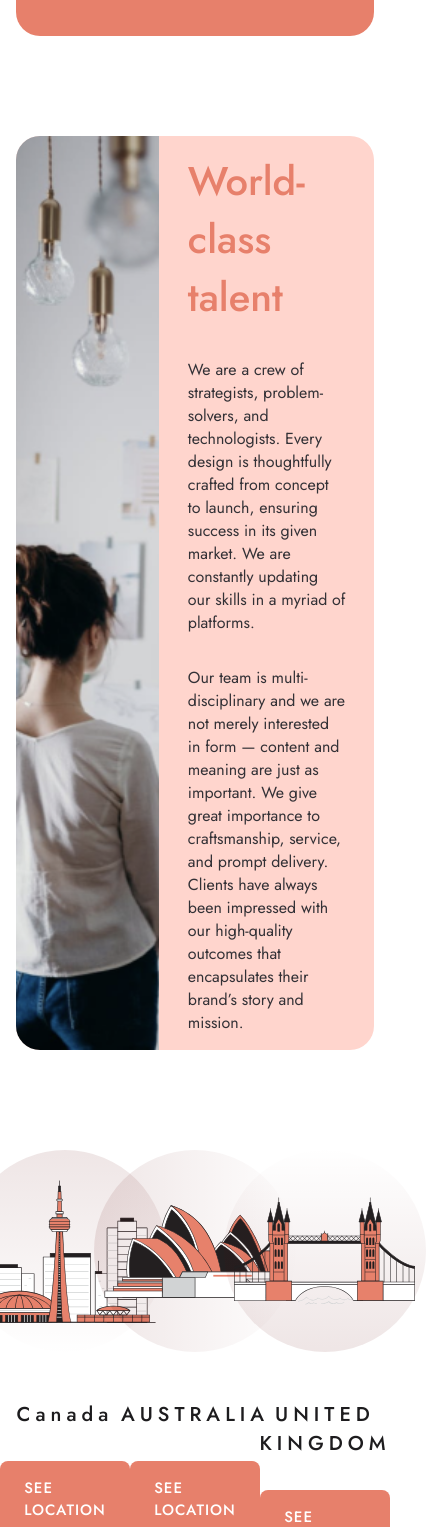
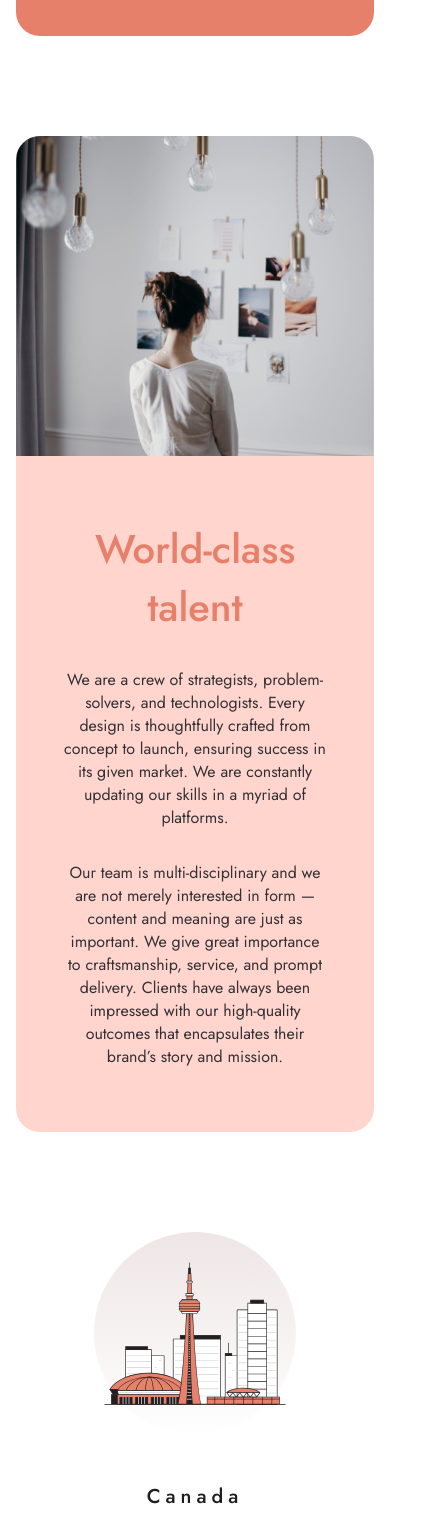
Before and after one commit to DanyloOhurtsov/Designo, a React (Create React App) app: page /our-company in a window 390 px wide. Shown: the part 880-2407 px from the top of the page, 426 px wide, since content can reach past the window. Built offline with nearby package versions, Linux system fonts and the light colour scheme; the HTML template or start-up script is replaced by a standard one.

Commit message:
OurCompanyPage | Tablet adaptation
Changes:
- add adaptation for tablet viewport
- add content for OurCompanyPage

```diff
--- a/src/content/images/allImages.js
+++ b/src/content/images/allImages.js
@@ -6,6 +6,7 @@ import home_Img3 from "../images/homePage/icon-Img3.png";
 // OUR COMPANY PAGE
 import bg_Img1 from "../images/ourCompanyPage/bg-ourCompany1.png";
 import bg_Img2 from "../images/ourCompanyPage/bg-ourCompany2.png";
+import bg_Img3 from "../images/ourCompanyPage/bg-ourCompany3.png";
 import our_img1 from "../images/ourCompanyPage/our-img1.svg";
 import our_img2 from "../images/ourCompanyPage/our-img2.svg";
 import our_img3 from "../images/ourCompanyPage/our-img3.svg";
@@ -36,6 +37,7 @@ export const allImages = {
     ourCompanyImages: {
         bg_Img1,
         bg_Img2,
+        bg_Img3,
         our_img1,
         our_img2,
         our_img3,
--- a/src/pages/OurCompanyPage/OurCompanyPage.jsx
+++ b/src/pages/OurCompanyPage/OurCompanyPage.jsx
@@ -81,6 +81,27 @@ export const OurCompanyPage = () => {
                     </NavLink>
                 </div>
             </div>
+            <div className={styles.realdealSection}>
+                <div className={styles.textSection}>
+                    <h2 className={styles.title2}>The real deal</h2>
+                    <p className={styles.mainText}>
+                        As strategic partners in our clients’ businesses, we are
+                        ready to take on any challenge as our own. Solving real
+                        problems require empathy and collaboration, and we
+                        strive to bring a fresh perspective to every
+                        opportunity. We make design and technology more
+                        accessible and give you tools to measure success.
+                    </p>
+                    <p className={styles.mainText}>
+                        We are visual storytellers in appealing and captivating
+                        ways. By combining business and marketing strategies, we
+                        inspire audiences to take action and drive real results.
+                    </p>
+                </div>
+                <div className={styles.imageSection}>
+                    <img src={allImages.ourCompanyImages.bg_Img3} alt="" />
+                </div>
+            </div>
         </div>
     );
 };
--- a/src/pages/OurCompanyPage/ourCompany.module.scss
+++ b/src/pages/OurCompanyPage/ourCompany.module.scss
@@ -115,6 +115,44 @@
             }
         }
     }
+    .realdealSection {
+        width: 100%;
+        border-radius: 24px;
+        margin-top: 100px;
+        background-color: $color_VeryLightPeach;
+        display: flex;
+        overflow: hidden;
+        .textSection {
+            width: 60%;
+            padding: 100px 8%;
+            display: flex;
+            flex-direction: column;
+            justify-content: center;
+            .title2 {
+                color: $color_Peach;
+                font-size: $size_40;
+                font-weight: $weight_500;
+            }
+            .mainText {
+                margin-top: 24px;
+                color: $color_darkGrey;
+                font-size: $size_16;
+                font-weight: $weight_400;
+            }
+        }
+        .imageSection {
+            width: 40%;
+            display: flex;
+            align-items: center;
+            justify-content: center;
+            overflow: hidden;
+            img {
+                width: 100%;
+                height: 100%;
+                object-fit: cover;
+            }
+        }
+    }
 }
 
 // TABLET
@@ -135,71 +173,36 @@
             }
         }
         .talentSection {
-            width: 100%;
-            margin-top: 100px;
-            display: flex;
-            background-color: $color_VeryLightPeach;
+            flex-direction: column;
             .imageSection {
-                width: 40%;
-                overflow: hidden;
-                img {
-                    width: 100%;
-                    height: 100%;
-                    object-fit: cover;
-                }
+                width: 100%;
+                height: 320px;
             }
             .textSection {
-                width: 60%;
-                display: flex;
-                flex-direction: column;
-                justify-content: center;
-                padding: 16px 8%;
-                .title4 {
-                    color: $color_Peach;
-                    font-size: $size_40;
-                    font-weight: $weight_500;
-                }
-                .mainText {
-                    margin-top: 32px;
-                    color: $color_darkGrey;
-                    font-size: $size_16;
-                    font-weight: $weight_400;
-                }
+                width: 100%;
+                padding: 64px 48px;
+                text-align: center;
             }
         }
         .iconsSection {
-            margin-top: 100px;
-            display: flex;
-            justify-content: space-between;
-            gap: 24px;
+            align-items: center;
+            flex-direction: column;
             .iconItem {
-                display: flex;
-                flex-direction: column;
-                align-items: center;
-                width: calc((100% - 64px) / 3);
-                .titleIcon {
-                    margin-top: 48px;
-                    color: $color_Black;
-                    text-align: center;
-                    font-size: $size_20;
-                    font-weight: $weight_500;
-                    letter-spacing: $spacing_5;
-                }
-                .linkToLocation {
-                    margin-top: 32px;
-                    color: $color_White;
-                    font-size: 15px;
-                    font-weight: 500;
-                    letter-spacing: 1px;
-                    text-transform: uppercase;
-                    padding: 16px 24px;
-                    background-color: $color_Peach;
-                    border-radius: 8px;
-                    transition: 250ms;
-                    &:hover {
-                        background-color: $color_LightPeach;
-                    }
-                }
+                width: 100%;
+                max-width: 350px;
+            }
+        }
+        .realdealSection {
+            flex-direction: column-reverse;
+            .textSection {
+                width: 100%;
+                padding: 64px 48px;
+                text-align: center;
+            }
+            .imageSection {
+                align-items: flex-start;
+                height: 320px;
+                width: 100%;
             }
         }
     }
```
Also changed, not shown: src/content/images/ourCompanyPage/bg-ourCompany3.png (added).
